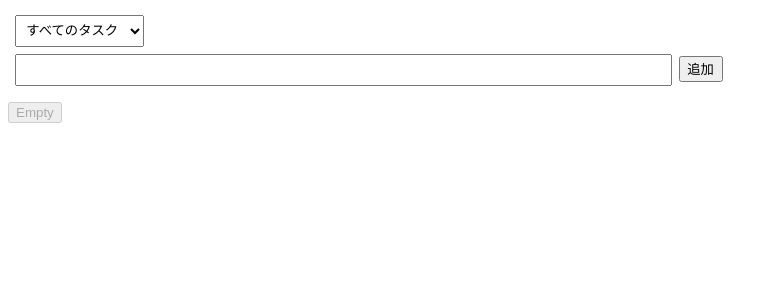
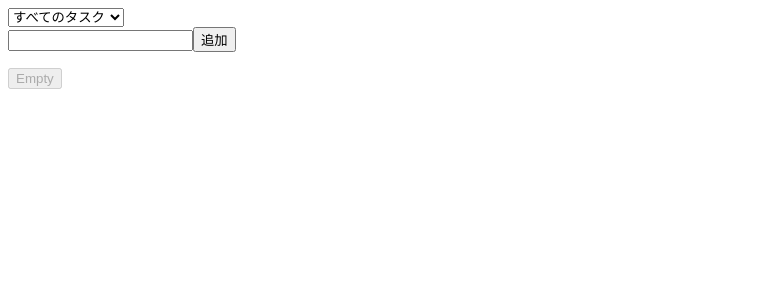
Before and after one commit to Harukka/react-practice02, a React (Vite) app: page / in a window 1280 px wide. Shown: the top 300 px of the page, without its empty margins (0-778 px from the left). Built offline with nearby package versions, Linux system fonts and the light colour scheme.

Commit message:
removed index.css

```diff
--- a/src/index.css
+++ /dev/null
@@ -1,29 +0,0 @@
-#root {
-  margin: 0;
-  padding: 0;
-}
-
-select {
-  margin: 0.5em;
-  padding: 0.5em;
-}
-
-input[type='text'] {
-  width: 50vw;
-  padding: 0.5em;
-  margin: 0 0.5em;
-}
-
-input[type='submit'] {
-  padding: 0.1em 0.5em;
-}
-
-ul {
-  list-style: none;
-  margin-left: 0.5em;
-  padding-left: 0;
-}
-
-li {
-  margin-bottom: 0.5em;
-}
--- a/src/main.tsx
+++ b/src/main.tsx
@@ -2,7 +2,7 @@ import { StrictMode } from "react";
 import { createRoot } from "react-dom/client";
 
 import { App } from "./App";
-import "./index.css";
+
 
 const root = createRoot(document.getElementById("root") as Element);
 
```
